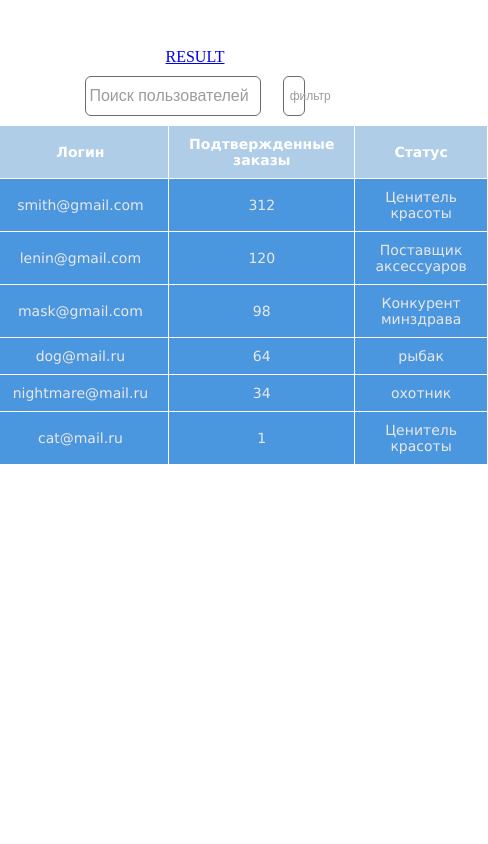
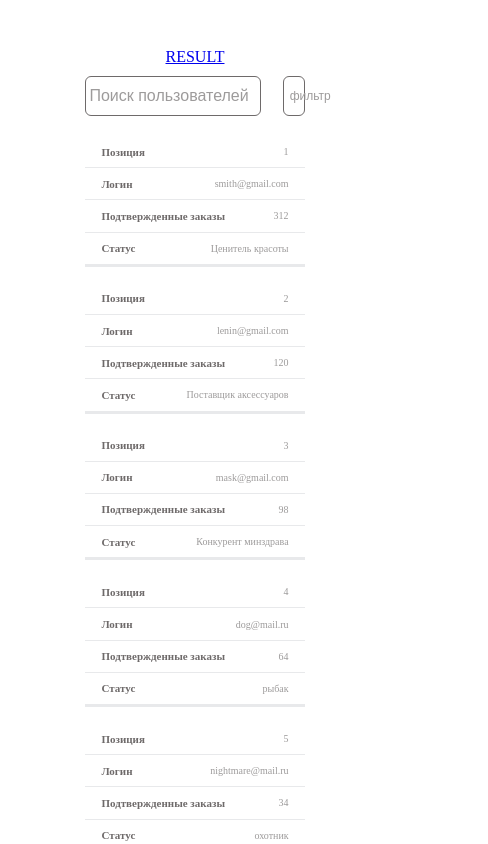
Before and after one commit to EvgeniiF87/tz, a Vue app: page / in a window 390 px wide. Shown: the top 844 px of the page, 488 px wide, since content can reach past the window. Built offline with nearby package versions, Linux system fonts and the light colour scheme.

Commit message:
Restyle Table and adaptive Table 	modified:   src/assets/style.css 	modified:   src/components/Table/TR.vue 	modified:   src/components/Table/Table.vue

```diff
--- a/src/assets/style.css
+++ b/src/assets/style.css
@@ -12,25 +12,44 @@
 }
 
 table {
-  font-family: "Lucida Sans Unicode", "Lucida Grande", Sans-Serif;
-  font-size: 14px;
-  border-collapse: collapse;
-  text-align: center;
   width: 100%;
+   margin-top: 20px;
+   border: 0px;
+   border-collapse: collapse;
+   text-align: center;
+}
+
+table thead {
+  font-weight: bold;
+  color: #6e6a6a;
+}
+
+table td {
+  padding: 0.6rem 1rem;
+  border-bottom: 1px solid #e8e9eb;
+  color: #9d9b9b;
+}
+
+@media screen and (max-width: 800px) {
+  table thead {
+    display: none;
   }
-
-  th {
-  background: #AFCDE7;
-  color: white;
-  padding: 10px 20px;
+  table tr {
+    display: block;
+    margin-bottom: 1rem;
+    border-bottom: 2px solid #e8e9eb;
   }
-  th, td {
-  border-style: solid;
-  border-width: 0 1px 1px 0;
-  border-color: white;
+  table td {
+    display: flex;
+    justify-content: space-between;
+    align-items: center;
+    color: #9d9b9b;
+    font-size: 10px;
   }
-  td {
-  background: #4a97df;
-  padding: 10px 20px;
-  color: rgb(234, 231, 231);
+  table td:before {
+    content: attr(aria-label);
+    font-weight: bold;
+    font-size: 11px;
+    color: #6e6a6a;
   }
+}
--- a/src/components/Table/TR.vue
+++ b/src/components/Table/TR.vue
@@ -1,9 +1,9 @@
 <template>
   <tr v-for="user in users" :key="user.id">
-    <TD :value="user.position"></TD>
-    <TD :value="user.login"></TD>
-    <TD :value="user.comfirmedOrders"></TD>
-    <TD :value="user.status"></TD>
+    <TD aria-label="Позиция" :value="user.position"></TD>
+    <TD aria-label="Логин" :value="user.login"></TD>
+    <TD aria-label="Подтвержденные заказы" :value="user.comfirmedOrders"></TD>
+    <TD aria-label="Статус" :value="user.status"></TD>
   </tr>
 </template>
 
--- a/src/components/Table/Table.vue
+++ b/src/components/Table/Table.vue
@@ -91,9 +91,3 @@
     },
   }
 </script>
-
-<style lang="scss" scoped>
-  table {
-    margin-top: 10px;
-  }
-</style>
```
